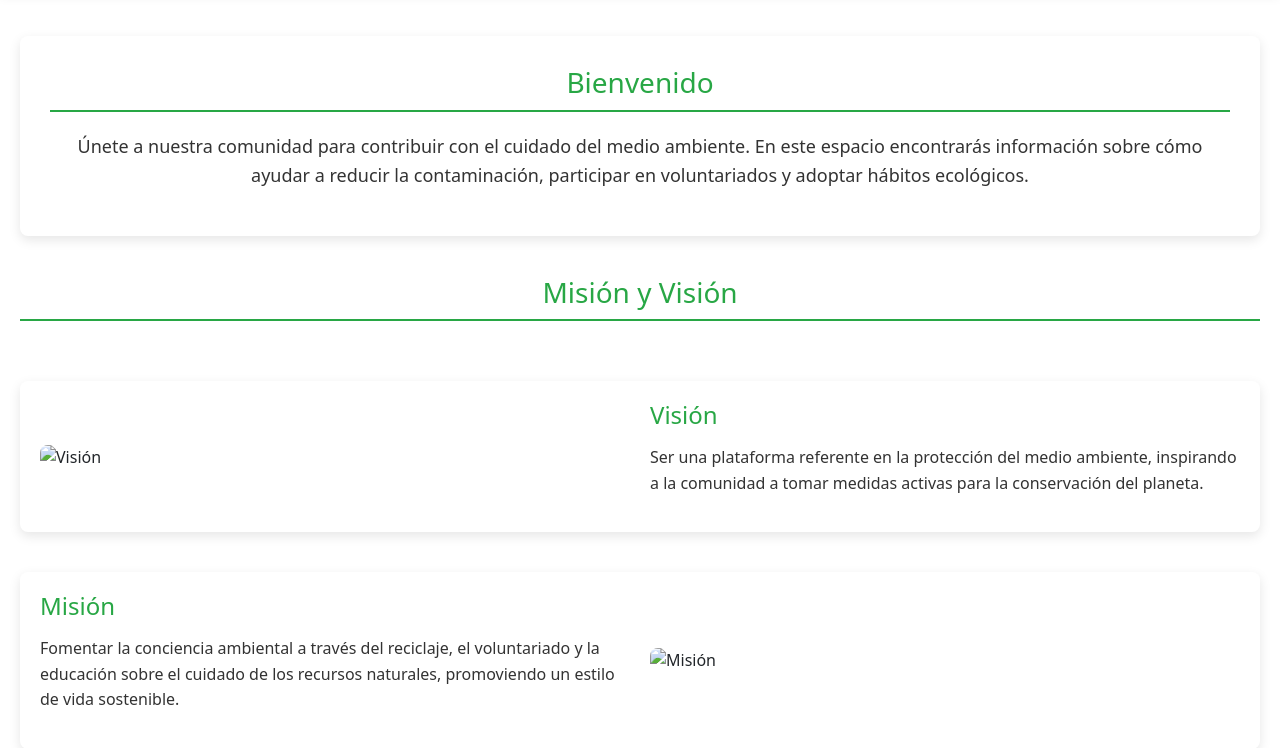
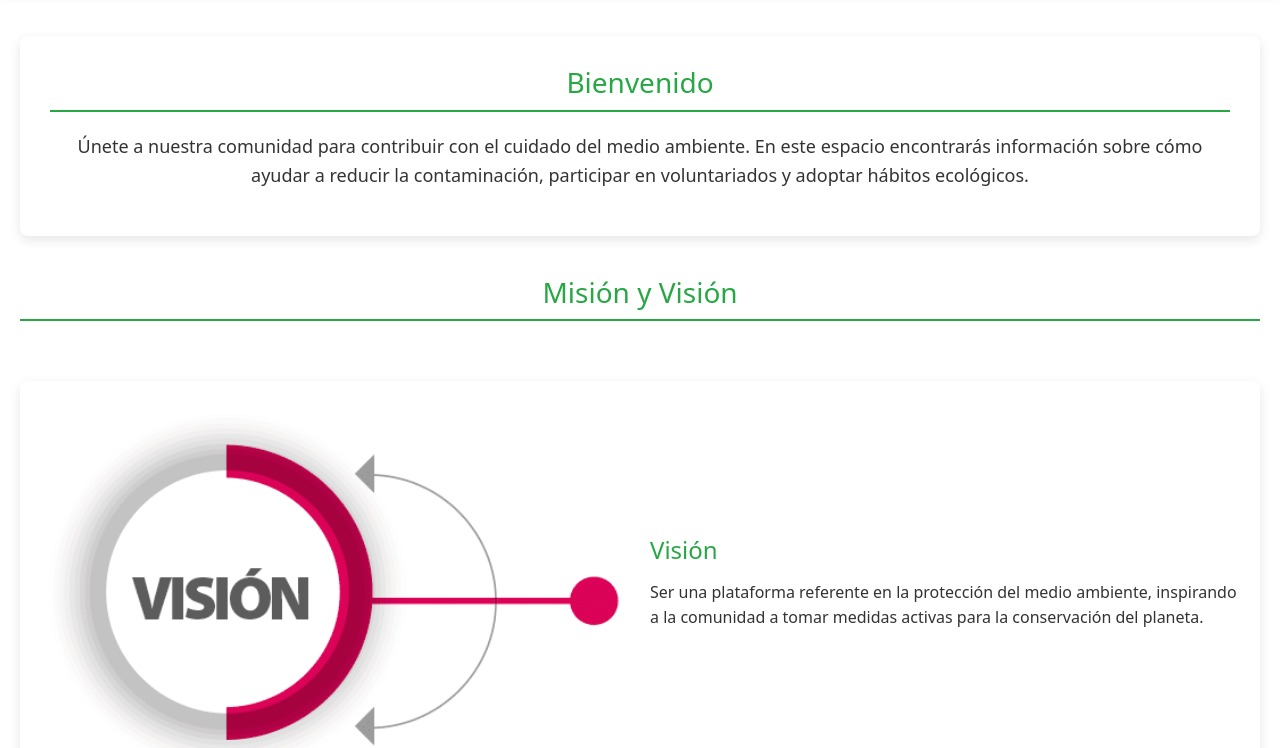
Before and after one commit to M41k1/Desarrollo_Web, a plain HTML site: page HTML/index.html in a window 1280 px wide. Shown: the part 82-830 px from the top of the page. Drawn offline with nearby package versions, Linux system fonts and the light colour scheme.

Commit message:
imagenes agregadas

```diff
--- a/CSS/login.css
+++ b/CSS/login.css
@@ -2,7 +2,7 @@
     font-family: 'Poppins', sans-serif;
 }
 body{
-    background-image: url("https://images.pexels.com/photos/66869/green-leaf-natural-wallpaper-royalty-free-66869.jpeg?cs=srgb&dl=pexels-pixabay-66869.jpg&fm=jpg");
+    background-image: url("../IMG/fondo_verde_planta.jpg");
     background-size: cover;
     background-repeat: no-repeat;
     background-position: center;
--- a/HTML/index.html
+++ b/HTML/index.html
@@ -35,7 +35,7 @@
     <section id="mision-vision">
       <h2>Misión y Visión</h2>
       <div class="vision">
-        <img src="../IMG/vision.jpg" alt="Visión">
+        <img src="../IMG/vision.png" alt="Visión">
         <div class="text">
           <h3>Visión</h3>
           <p>Ser una plataforma referente en la protección del medio ambiente, inspirando a la comunidad a tomar medidas activas para la conservación del planeta.</p>
@@ -46,7 +46,7 @@
           <h3>Misión</h3>
           <p>Fomentar la conciencia ambiental a través del reciclaje, el voluntariado y la educación sobre el cuidado de los recursos naturales, promoviendo un estilo de vida sostenible.</p>
         </div>
-        <img src="../IMG/mision.jpg" alt="Misión">
+        <img src="../IMG/mision.png" alt="Misión">
       </div>
     </section>
 
```
Also changed, not shown: IMG/botellas.jpg (added), IMG/mision.png (added), IMG/vision.png (added), 1 other file.
